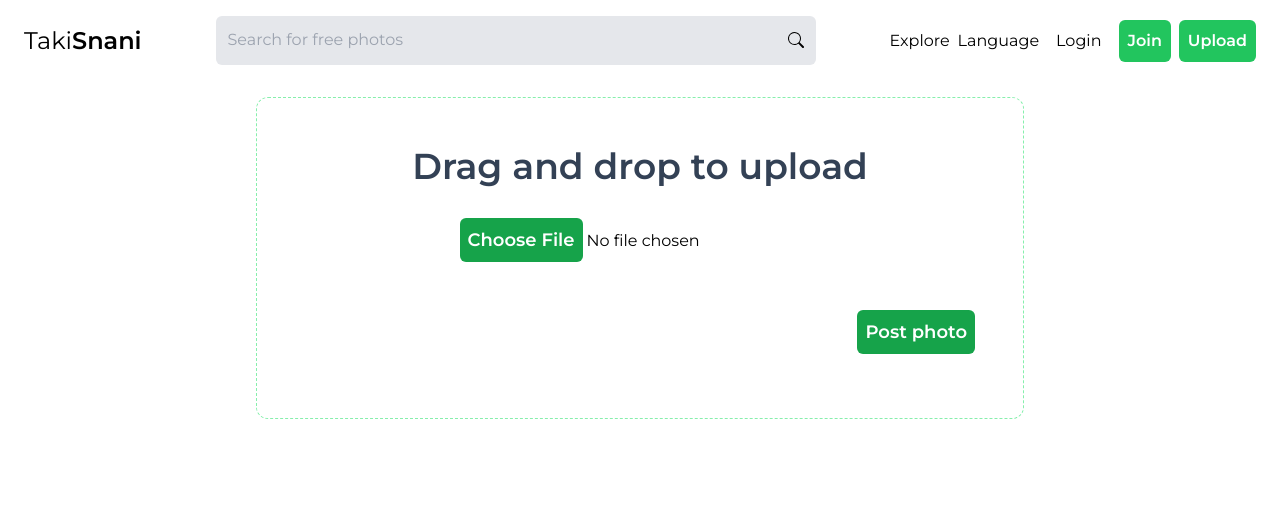
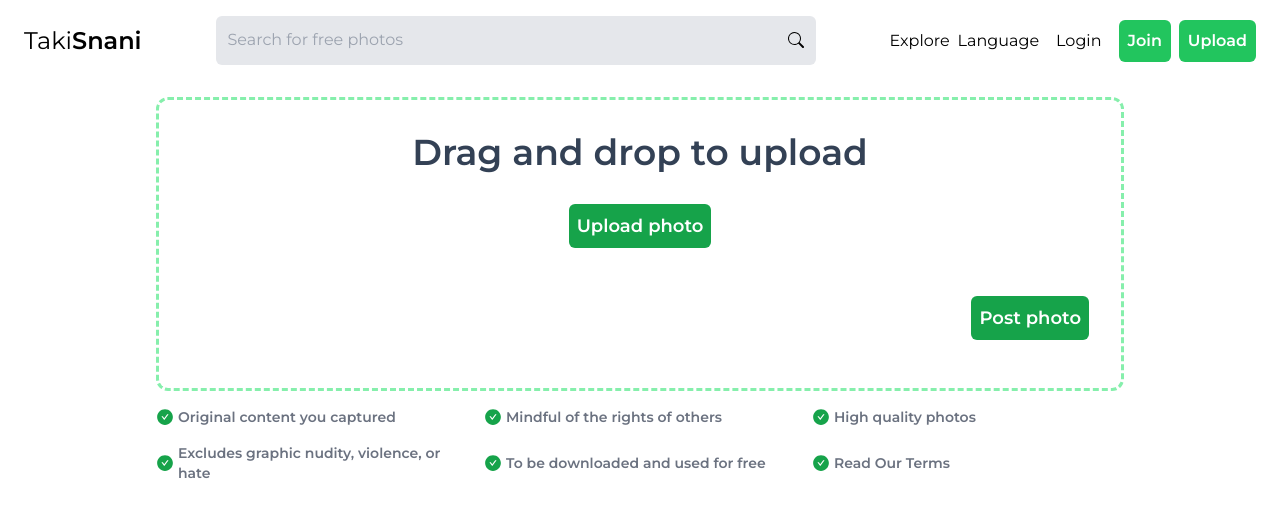
Before and after one commit to gittakisnani/image-gallery, a Next.js app: page /upload in a window 1280 px wide. Shown: the top 516 px of the page. Built offline with nearby package versions, Linux system fonts and the light colour scheme.

Commit message:
Added styles

```diff
--- a/pages/upload.tsx
+++ b/pages/upload.tsx
@@ -2,6 +2,15 @@ import { useState, useRef } from 'react'
 import Container from '../components/Container'
 import Header from '../components/Header'
 import { AiFillCheckCircle } from '../components/Icons'
+
+const instructions = [
+    'Original content you captured',
+    'Mindful of the rights of others',
+    'High quality photos',
+    'Excludes graphic nudity, violence, or hate',
+    'To be downloaded and used for free',
+    'Read Our Terms'
+]
 const Upload = () => {
     const [src, setSrc] = useState('')
     const fileRef = useRef<null | HTMLInputElement>(null!)
@@ -25,36 +34,53 @@ const Upload = () => {
     <>
     <Header bg='bg-white' searchBar/>
     <main className='bg-white'>
-        <Container className='max-w-[800px] p-4'>
-            <form className='rounded-xl p-8 md:p-12 border border-dashed border-green-300'>
+        <Container className='!max-w-[1000px] p-4'>
+            <form className='rounded-xl p-6 md:p-8 border-dashed border-[3px] border-green-300'>
                 <div className='flex items-center flex-col gap-6 flex-1'>
                     <h3 className='text-2xl md:text-4xl text-center font-semibold text-slate-700'>
                         Drag and drop to upload
                     </h3>
+                    <div className='relative flex justify-center items-center'>
+                    <button className='bg-green-600 text-white font-semibold text-lg p-2 rounded-md absolute'>Upload photo</button>
                     <input
                     accept='image/*'
                     onChange={previewFile}
                     ref={fileRef}
                     type="file"
-                    className='file:text-white file:font-semibold file:text-lg file:rounded-md file:bg-green-600 file:p-2 file:border-none mx-auto' />
+                    className='file:text-white file:font-semibold file:text-lg file:rounded-md file:bg-green-600 file:p-2 file:border-none mx-auto opacity-0 cursor-pointer' />
+                    </div>
                     {src && <div className='w-full flex flex-col md:items-center md:flex-row gap-4'>
                      <div className='showPicture w-[250px] h-[160px] border'>
                         <img src={src} alt={'New photo'} className='h-full w-full bg-cover' />
                     </div>
                     <div className='grid grid-cols-1 gap-2 flex-1'>
                         <label htmlFor="fileTitle" className='edit_label'>
-                            Title
+                            Title (required)
                             <input id='fileTitle' type={'text'} className="edit_input" />
+                            <p className='flex gap-2 items-center text-gray-600 font-semibold text-sm'>
+                                The title should match your picture.
+                            </p>
                         </label>
                         <label htmlFor="desc" className='edit_label'>
-                            Description
+                            Description (optional)
                             <textarea id='desc' className="edit_input resize-y min-h-[30px]" />
+                            <p className='flex gap-2 items-center text-gray-600 font-semibold text-sm'>
+                                The Description should match your picture.
+                            </p>
                         </label>
                     </div>
                     </div>}
                 <button className='p-2 rounded-md bg-green-600 text-white font-semibold text-lg my-4 self-end'>Post photo</button>
                 </div>
             </form>
+            <div className='grid grid-cols-2 md:grid-cols-3 gap-4 mt-4 w-fit md:mx-auto'>
+            {instructions.map((ins, index) => (
+                <p className='flex gap-1 items-center text-gray-500 font-semibold text-sm' key={index}>
+                    <span className='text-lg text-green-600'><AiFillCheckCircle /></span>
+                    {ins}
+                </p>
+            ))}
+            </div>
         </Container>
     </main>
     </>
```
